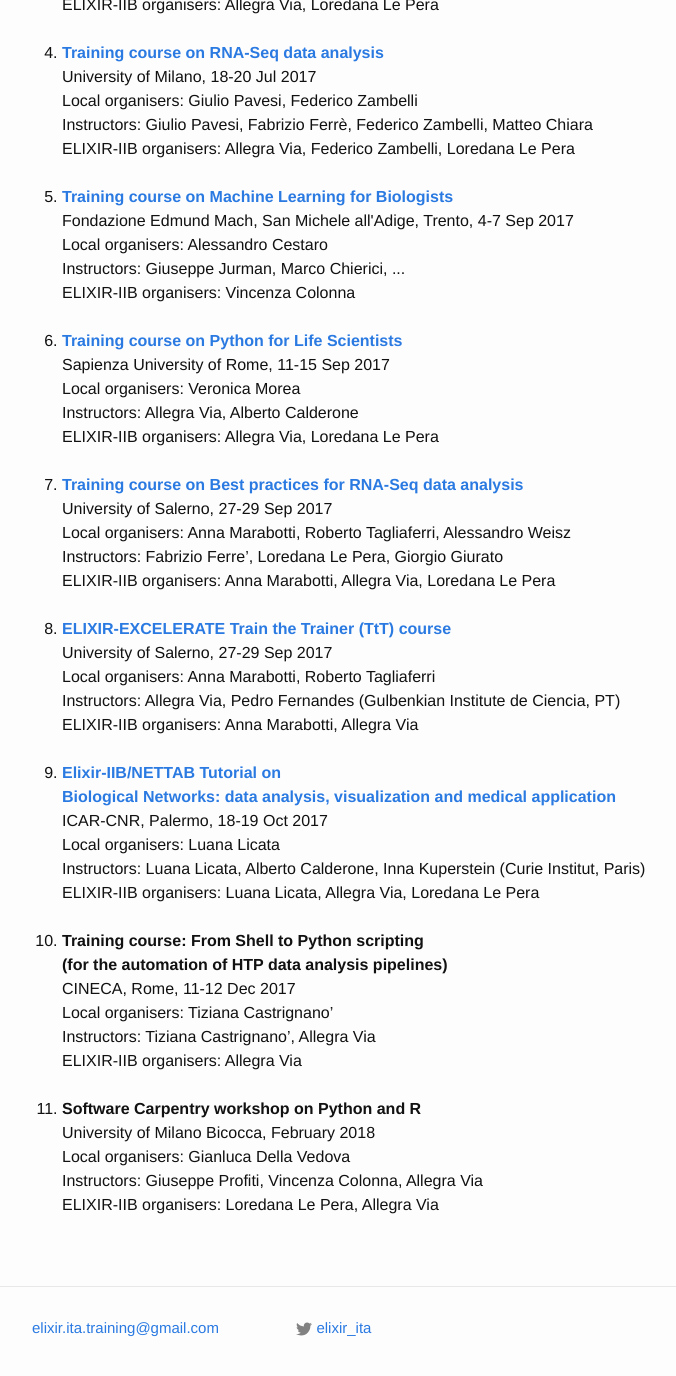
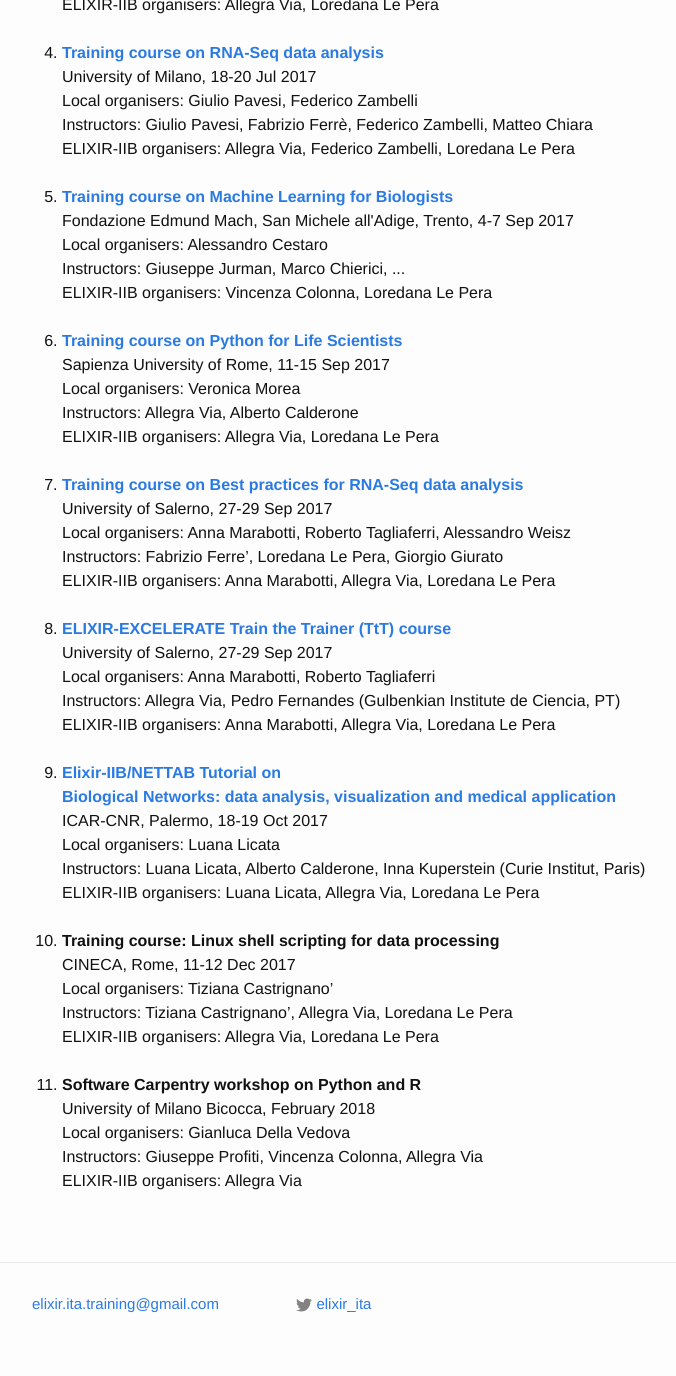
Before and after one commit to ELIXIR-IIB-training/website, a Jekyll site: the page built from programme2017/index.html, in a window 1280 px wide and 1400 px high, scrolled down 842 px. Shown: the top 1376 px of the window, without its empty margins (238-914 px from the left). Built offline with Jekyll 4.4.1, drawn with Linux system fonts in a browser that asks for light colours; some of the changed text lies outside the part shown.

Commit message:
Programme update

```diff
--- a/programme2017/index.html
+++ b/programme2017/index.html
@@ -32,7 +32,7 @@ layout: default
       <li><a href="https://elixir-iib-training.github.io/website/2017/06/19/metagenomics-workshop-and-school-bari.html"><b>Workshop + Summer School in Advanced Computational Metagenomics</b></a>
       	<br>
 	Bari, 19-23 Jun 2017 <br>
-	ELIXIR-IIB organisers: Domenica D’Elia, Allegra Via
+	ELIXIR-IIB organisers: Domenica D’Elia, Allegra Via, Loredana Le Pera
 	</li>
 	<br>
       	<li><a href="https://elixir-iib-training.github.io/website/2017/07/03/Galaxy-Cagliari.html"><b>Training Course on Galaxy for Bioinformatics tool developers</b></a><br>
@@ -55,7 +55,7 @@ layout: default
 	Fondazione Edmund Mach, San Michele all'Adige, Trento, 4-7 	Sep 2017<br>
 	Local organisers: Alessandro Cestaro<br>
 	Instructors: Giuseppe Jurman, Marco Chierici, ... <br>
-	ELIXIR-IIB organisers: Vincenza Colonna
+	ELIXIR-IIB organisers: Vincenza Colonna, Loredana Le Pera
 	</li>
       	<br>
       	<li><a href="https://elixir-iib-training.github.io/website/2017/09/11/Python-Roma.html"><b>Training course on Python for Life Scientists</b></a>
@@ -79,7 +79,7 @@ layout: default
 	University of Salerno, 27-29 Sep 2017<br>
 	Local organisers: Anna Marabotti, Roberto Tagliaferri<br>
 	Instructors: Allegra Via, Pedro Fernandes (Gulbenkian Institute de Ciencia, PT)<br>
-	ELIXIR-IIB organisers: Anna Marabotti, Allegra Via
+	ELIXIR-IIB organisers: Anna Marabotti, Allegra Via, Loredana Le Pera
 	</li>
       	<br>
 	  <li><a href="https://elixir-iib-training.github.io/website/2017/10/18/Nettab-Palermo.html"><b>Elixir-IIB/NETTAB Tutorial on<br>Biological Networks: data analysis, visualization and medical application</b></a><br>
@@ -89,19 +89,18 @@ layout: default
 	ELIXIR-IIB organisers: Luana Licata, Allegra Via, Loredana Le Pera
         </li>
 	<br>
-      <li><b>Training course: From Shell to Python scripting<br>
-      	(for the automation of HTP data analysis pipelines)</b><br>
+      <li><b>Training course: Linux shell scripting for data processing</b><br>
 	CINECA, Rome, 11-12 Dec 2017<br>
 	Local organisers: Tiziana Castrignano’<br>
-	Instructors: Tiziana Castrignano’, Allegra Via<br>
-	ELIXIR-IIB organisers: Allegra Via
+	Instructors: Tiziana Castrignano’, Allegra Via, Loredana Le Pera<br>
+	ELIXIR-IIB organisers: Allegra Via, Loredana Le Pera
 	</li>
 	<br>
 	<li><b>Software Carpentry workshop on Python and R</b><br>
 	University of Milano Bicocca, February 2018<br>
 	Local organisers: Gianluca Della Vedova<br>
 	Instructors: Giuseppe Profiti, Vincenza Colonna, Allegra Via<br>
-	ELIXIR-IIB organisers: Loredana Le Pera, Allegra Via
+	ELIXIR-IIB organisers: Allegra Via
 	</li>
       	<br>
    </ol>
```
